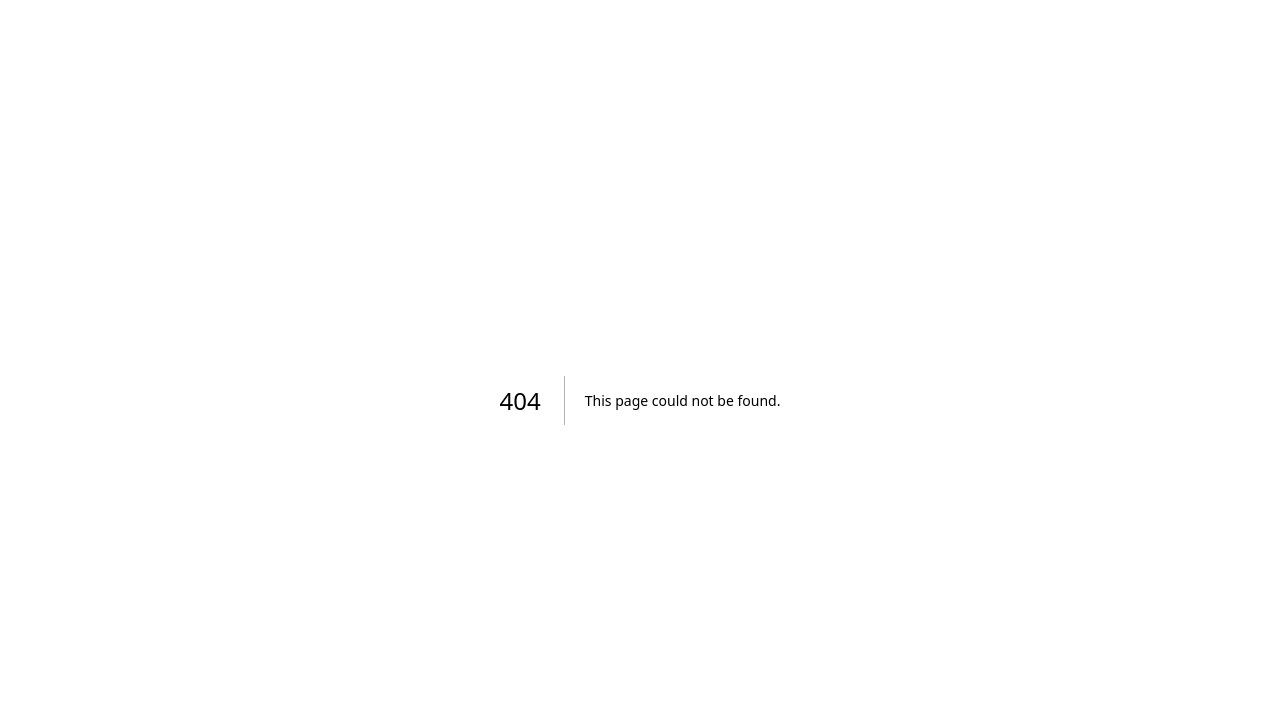
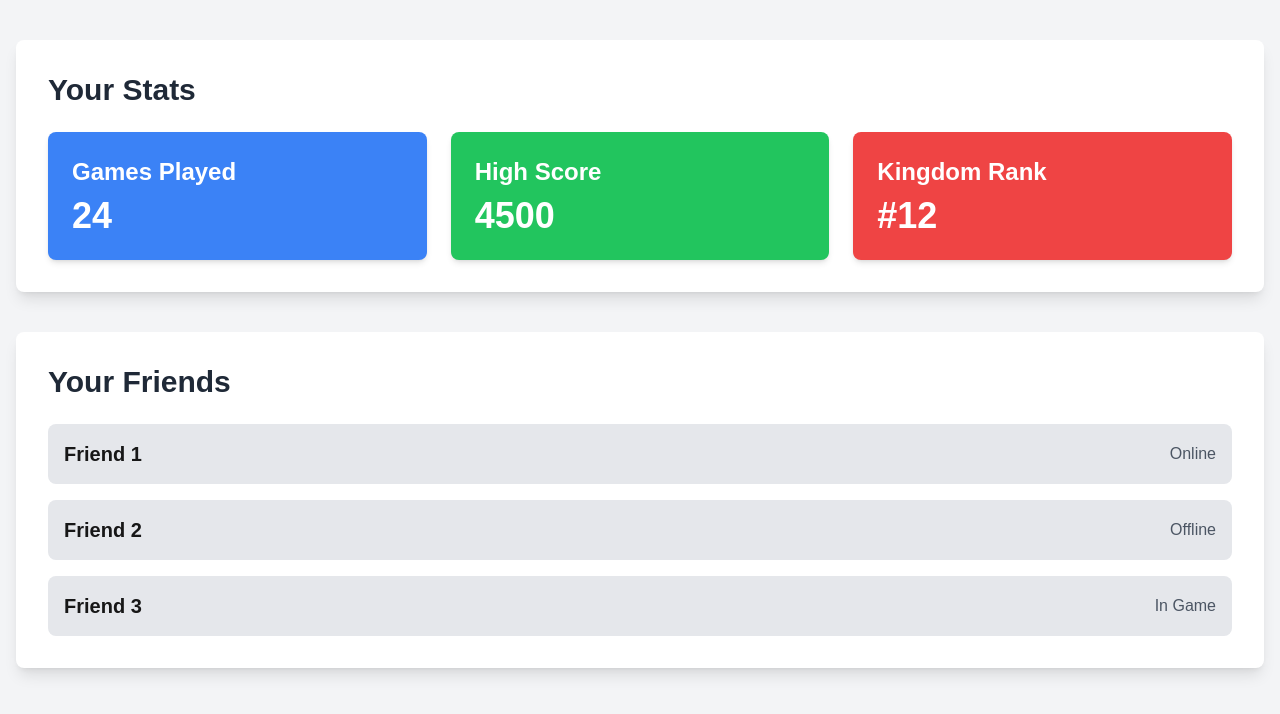
Before and after one commit to jrbarnhart/key-word-kingdom, a Next.js app: page /user in a window 1280 px wide. Before the commit this address had no page. Shown: the top 714 px of the page. Built offline with nearby package versions, Linux system fonts and the light colour scheme.

Commit message:
Add user route with placeholder content

```diff
--- /dev/null
+++ b/app/user/page.tsx
@@ -0,0 +1,53 @@
+export default function User() {
+  return (
+    <div className="min-h-screen bg-gray-100 py-10">
+      <div className="container mx-auto px-4">
+        {/* User Info and Stats Section */}
+        <div className="bg-white shadow-lg rounded-lg p-8 mb-10">
+          <h2 className="text-3xl font-bold text-gray-800 mb-6">Your Stats</h2>
+
+          <div className="grid grid-cols-1 md:grid-cols-3 gap-6">
+            {/* Stat Card 1 */}
+            <div className="bg-blue-500 text-white p-6 rounded-lg shadow-md">
+              <h3 className="text-2xl font-semibold mb-2">Games Played</h3>
+              <p className="text-4xl font-bold">24</p>
+            </div>
+            {/* Stat Card 2 */}
+            <div className="bg-green-500 text-white p-6 rounded-lg shadow-md">
+              <h3 className="text-2xl font-semibold mb-2">High Score</h3>
+              <p className="text-4xl font-bold">4500</p>
+            </div>
+            {/* Stat Card 3 */}
+            <div className="bg-red-500 text-white p-6 rounded-lg shadow-md">
+              <h3 className="text-2xl font-semibold mb-2">Kingdom Rank</h3>
+              <p className="text-4xl font-bold">#12</p>
+            </div>
+          </div>
+        </div>
+
+        {/* Friends Section */}
+        <div className="bg-white shadow-lg rounded-lg p-8">
+          <h2 className="text-3xl font-bold text-gray-800 mb-6">
+            Your Friends
+          </h2>
+
+          {/* Friends List */}
+          <ul className="space-y-4">
+            <li className="bg-gray-200 p-4 rounded-lg flex items-center justify-between">
+              <span className="text-xl font-semibold">Friend 1</span>
+              <span className="text-gray-600">Online</span>
+            </li>
+            <li className="bg-gray-200 p-4 rounded-lg flex items-center justify-between">
+              <span className="text-xl font-semibold">Friend 2</span>
+              <span className="text-gray-600">Offline</span>
+            </li>
+            <li className="bg-gray-200 p-4 rounded-lg flex items-center justify-between">
+              <span className="text-xl font-semibold">Friend 3</span>
+              <span className="text-gray-600">In Game</span>
+            </li>
+          </ul>
+        </div>
+      </div>
+    </div>
+  );
+}
```
